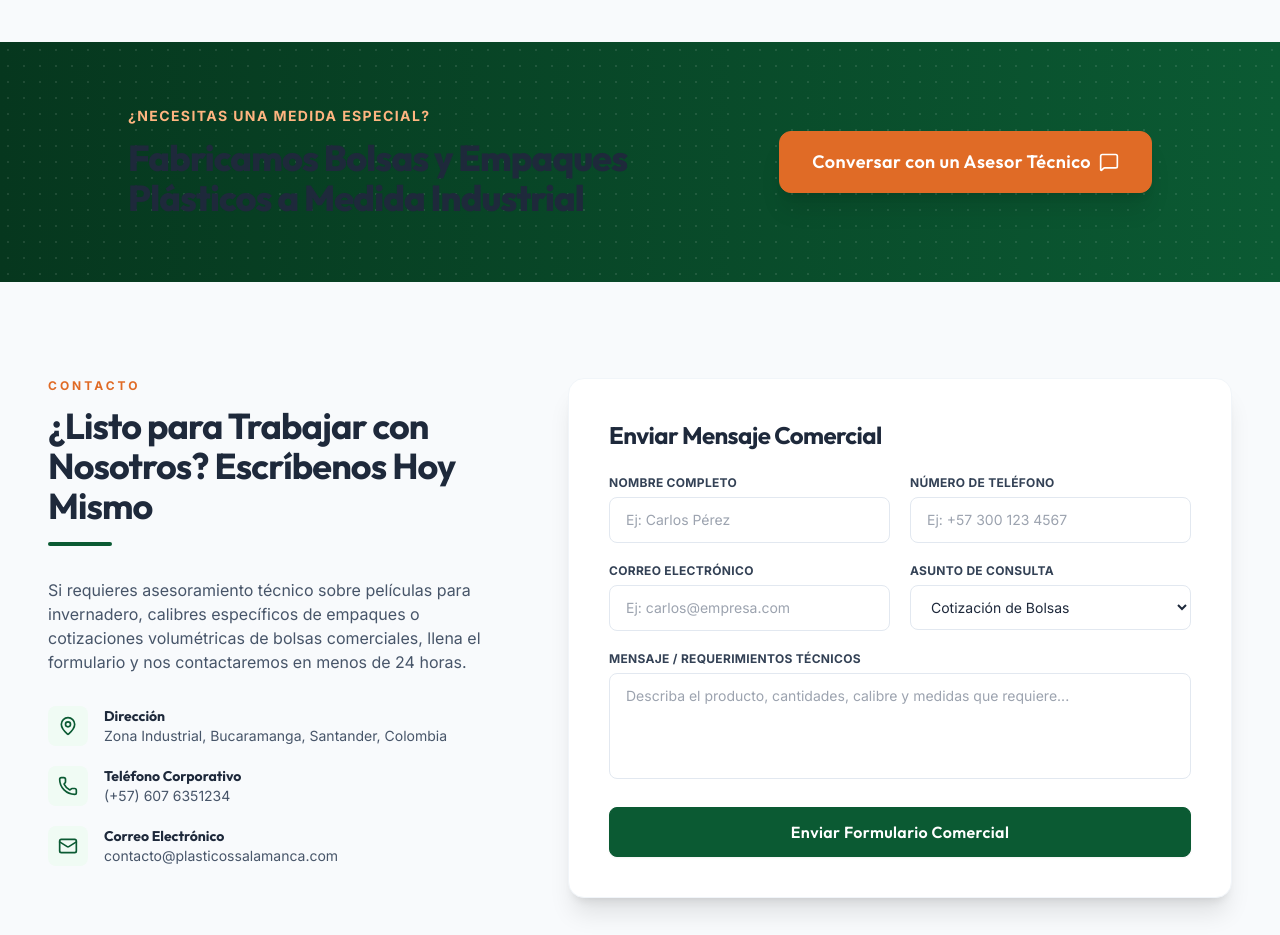
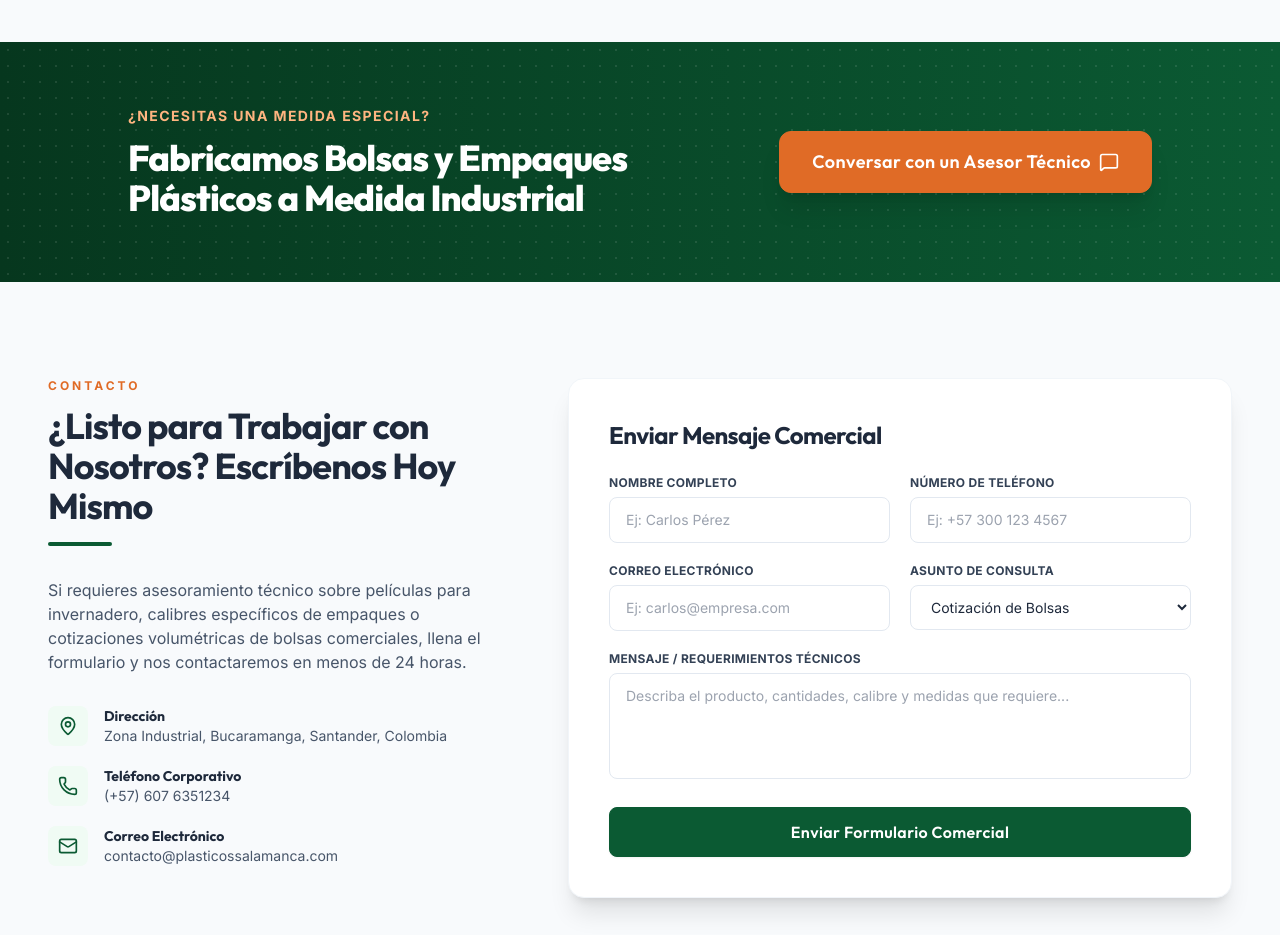
Before and after one commit to neurostyles26/PL-STICOS-SALAMANCA-S.A.S, a Nuxt app: page / in a window 1280 px wide. Shown: the part 3040-3975 px from the top of the page. Built offline with nearby package versions, Linux system fonts and the light colour scheme; no server answers; the database is empty.

Commit message:
style: cambiar color del título del banner de WhatsApp a blanco

```diff
--- a/pages/index.vue
+++ b/pages/index.vue
@@ -252,7 +252,7 @@
       <div class="max-w-5xl mx-auto flex flex-col md:flex-row items-center justify-between gap-6 md:gap-8 relative z-10 text-center md:text-left">
         <div class="flex flex-col gap-3">
           <span class="text-brand-orange-300 font-bold uppercase tracking-widest text-xs md:text-sm">¿Necesitas una medida especial?</span>
-          <h2 class="text-2xl sm:text-3xl md:text-4xl font-extrabold font-title leading-tight max-w-xl">
+          <h2 class="text-2xl sm:text-3xl md:text-4xl font-extrabold font-title leading-tight max-w-xl text-white">
             Fabricamos Bolsas y Empaques Plásticos a Medida Industrial
           </h2>
         </div>
```
